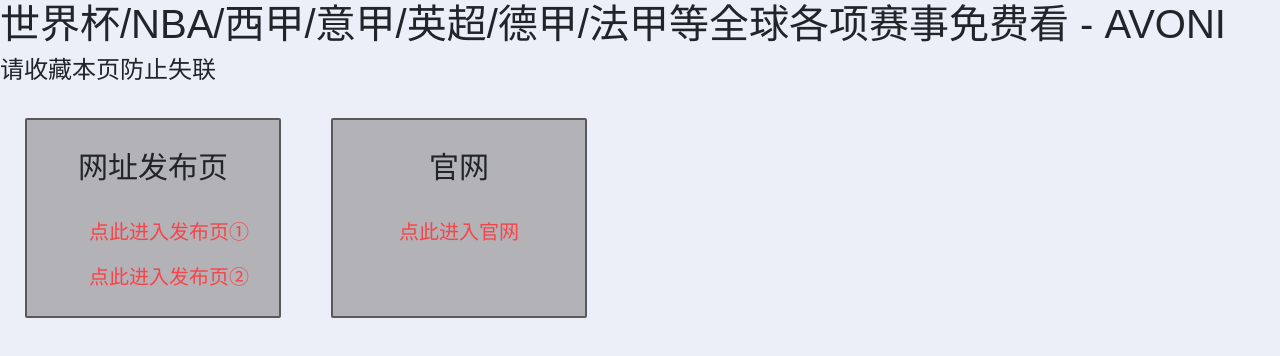
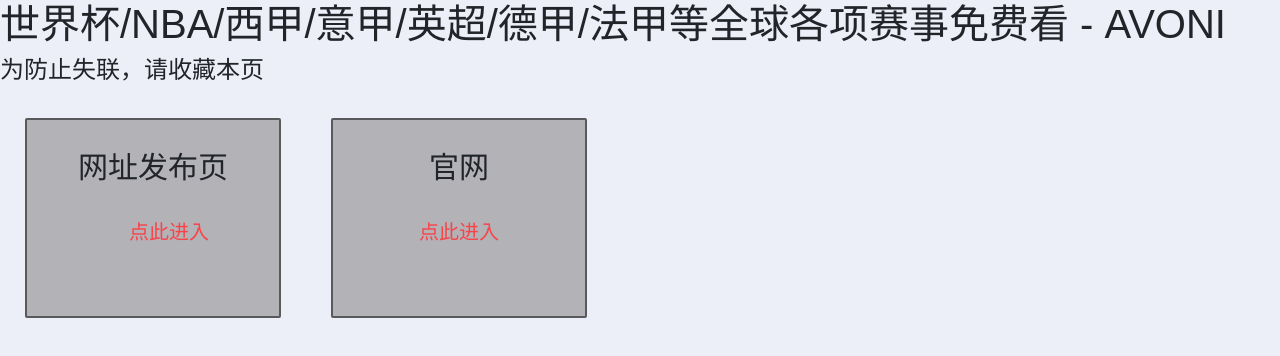
Before and after one commit to hzdu/avoni, a plain HTML site: page index.html in a window 1280 px wide. Drawn offline with nearby package versions, Linux system fonts and the light colour scheme.

Commit message:
Update index.html

```diff
--- a/index.html
+++ b/index.html
@@ -58,17 +58,16 @@
 </head>
 <body>
     <h1>世界杯/NBA/西甲/意甲/英超/德甲/法甲等全球各项赛事免费看 - AVONI</h1>
-    <h4>请收藏本页防止失联</h4>
+    <h4>为防止失联，请收藏本页</h4>
     <div class="grid">
         <div class="grid-item"><p>网址发布页</p>
             <ul>
-                <li><a href="https://hzdu.github.io/avoni/" target="_blank">点此进入发布页①</a></li>
-                <li><a href="https://github.com/hzdu/avoni" target="_blank">点此进入发布页②</a></li>
+                <li><a href="https://hzdu.github.io/avoni/" target="_blank">点此进入</a></li>
             </ul>
         </div>
         <div class="grid-item">
             <p>官网</p>
-            <a target="_blank" href="http://avoni.co">点此进入官网</a>
+            <a target="_blank" href="http://avoni.co">点此进入</a>
         </div>
         <!-- <div class="grid-item grid-item--height3"></div>
         <div class="grid-item grid-item--height2"></div>
```
